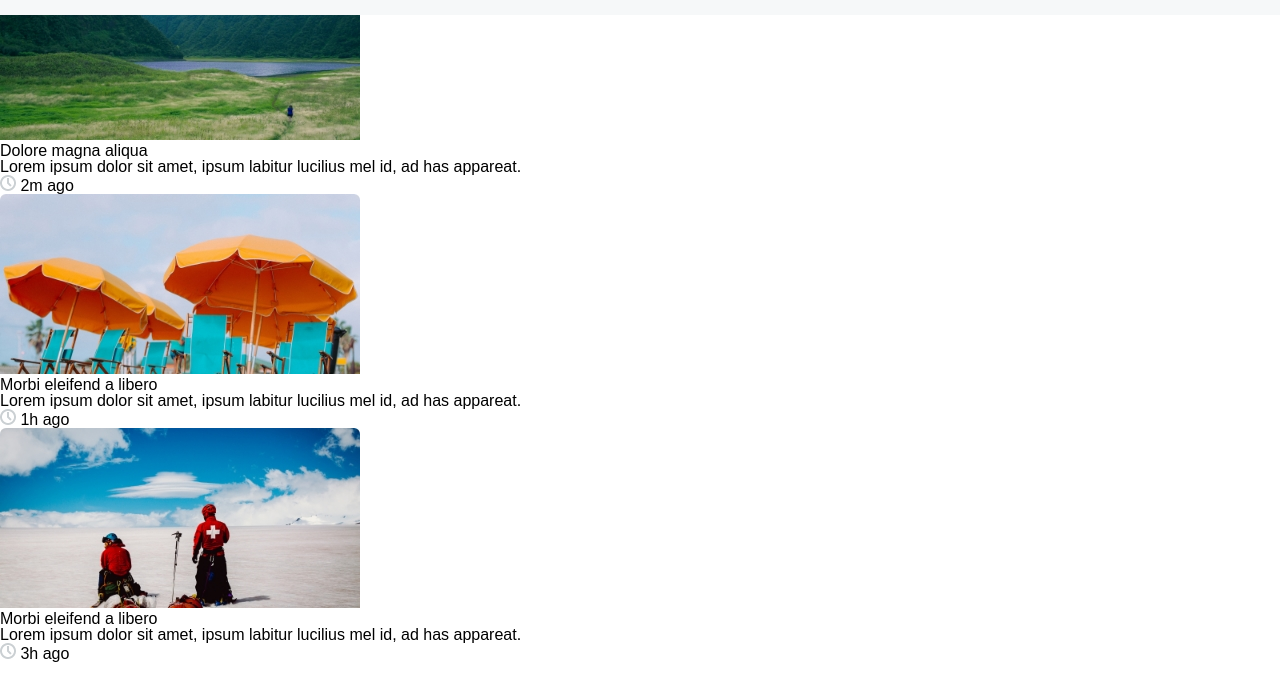
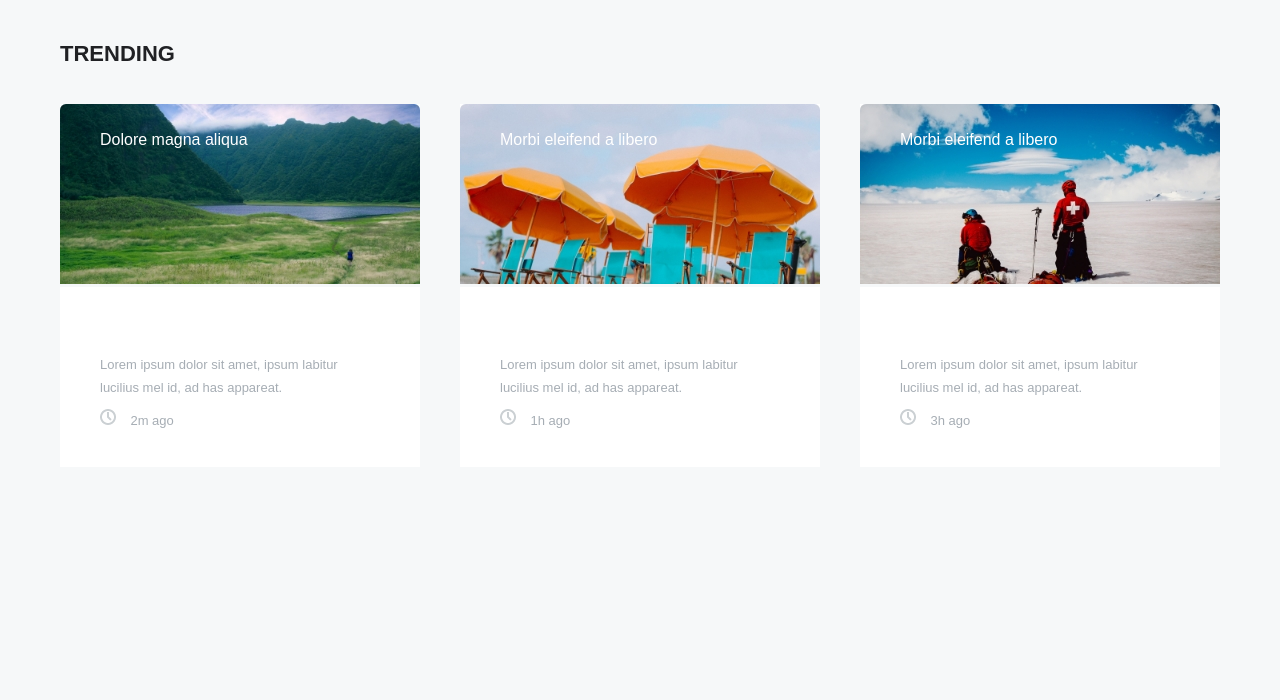
Before and after one commit to mariasikh/homework5, a plain HTML site: page index.html in a window 1280 px wide. Shown: the part 56-756 px from the top of the page. Drawn offline with Linux system fonts and the light colour scheme.

Commit message:
add section 1 styles

```diff
--- a/css/style.css
+++ b/css/style.css
@@ -1,6 +1,6 @@
 body {
 	font-family: 'Poppins', sans-serif;
-	background: #FFFFFF;
+	background: #F6F8F9;
 }
 /*header*/
 .header {
@@ -9,6 +9,8 @@ body {
 	width: 100%;
 	background: #F6F8F9;
 	z-index: 50;
+	top: 0;
+	left: 0;
 }
 .logo {
 	font-size: 13px;
@@ -39,3 +41,67 @@ body {
 	opacity: 50%;
 	line-height: 20%;
 }
+
+/*section1*/
+
+.container {
+    width: 1160px;
+    margin: 0 auto;
+    margin-top: 75px;
+}
+.container-title {
+	font-size: 22px;
+    font-weight: bold;
+    line-height: 20px;
+    color: #202124;
+    padding-top: 25px;
+}
+
+.left-block {
+	width: 360px;
+	display: inline-block;
+	margin-right: 40px;
+}
+
+.middle-block {
+	width: 360px;
+	display: inline-block;
+	margin-right: 40px;
+}
+.right-block {
+	width: 360px;
+	display: inline-block;
+}
+.container-blocks {
+	margin-top: 40px;
+}
+.image-wraper {
+	position: relative;
+}
+.image-text {
+	color: #fff;
+	position: absolute;
+	font-size: 16px;
+	top: 28px;
+	left: 40px;
+}
+.text-wraper {
+	background: #fff;
+	height: 180px;
+	padding: 66px 40px;
+}
+.block-text {
+	width: 280px;
+	font-size: 13px;
+	line-height: 23px;
+	color: #A6ADB4;
+}
+.time-text {
+	display: inline-block;
+	margin-left: 10px;
+	color: #A6ADB4;
+	font-size: 13px;
+}
+.time {
+	margin-top: 10px;
+}
--- a/index.html
+++ b/index.html
@@ -39,9 +39,9 @@
 	</header>
 
 	<section class="section1">
-		<div class="1container">
-			<h2 class="1container-title">TRENDING</h2>
-			<div class="1container-blocks">
+		<div class="container">
+			<h2 class="container-title">TRENDING</h2>
+			<div class="container-blocks">
 				<div class="left-block">
 					<div class="image-wraper">
 						<img src="images/Image.jpg" alt="nsture">
```
